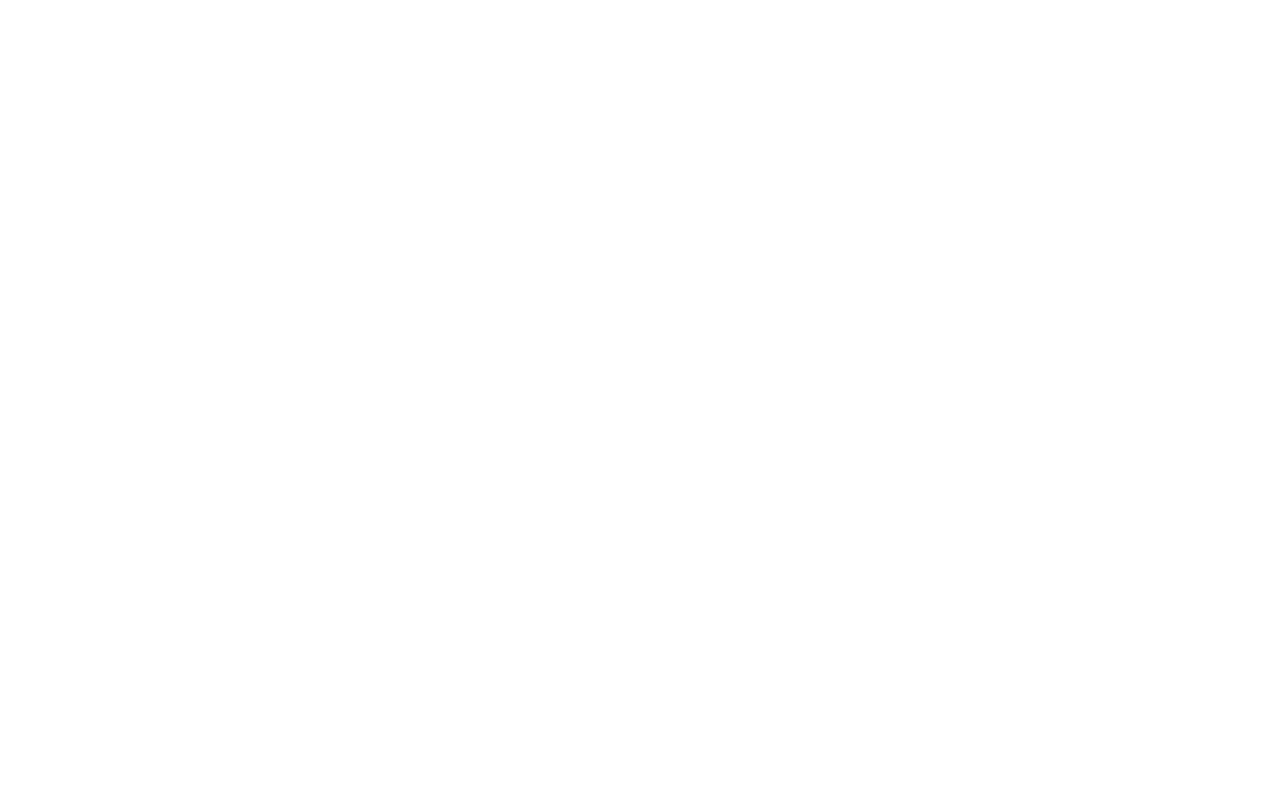
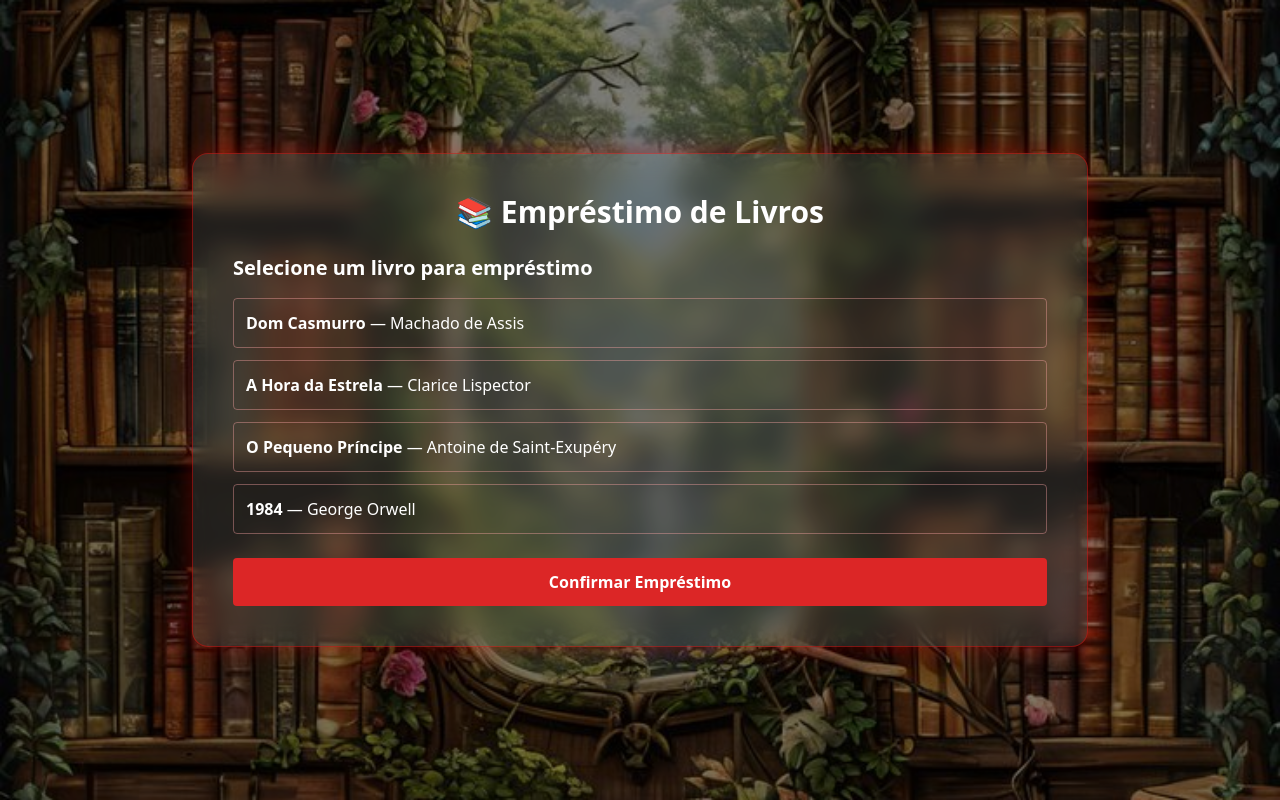
Before and after one commit to natimathias/ProjetoBiblioteca_Frontend_2025, a React (Vite) app: page /emprestimo in a window 1280 px wide. Before the commit this address had no page. Built offline with nearby package versions, Linux system fonts and the light colour scheme.

Commit message:
Estlização
Estilização das páginas catálogo e meus dados - criação/estilização da página empréstimo - se contanto com o banco de dados ainda(será implementando logo mais)

```diff
--- a/src/Rotas.jsx
+++ b/src/Rotas.jsx
@@ -3,7 +3,9 @@ import { Menu } from "./pages/Menu/Menu";
 import { Login } from "./pages/Login/Login";
 import { Pesquisar } from "./pages/Pesquisar/Pesquisar";
 import { Catalogo } from "./pages/Catalogo/Catalogo";
-import { MeusDados } from "./pages/MeusDados/MeusDados"
+import { MeusDados } from "./pages/MeusDados/MeusDados";
+import { Emprestimo } from "./pages/Emprestimo/Emprestimo";
+
 
 export function Rotas() {
     return (
@@ -14,6 +16,7 @@ export function Rotas() {
                 <Route path="/pesquisar" element={<Pesquisar />} />
                 <Route path="/catalogo" element={<Catalogo />} />
                 <Route path="/dados" element={<MeusDados />} />
+                <Route path="/emprestimo" element={<Emprestimo/>}/>
             </Routes>
         </BrowserRouter>
     )
--- a/src/pages/Catalogo/Catalogo.jsx
+++ b/src/pages/Catalogo/Catalogo.jsx
@@ -0,0 +1,41 @@
+export function Catalogo() {
+    const livros = [
+        { titulo: "Dom Casmurro", autor: "Machado de Assis" },
+        { titulo: "A Hora da Estrela", autor: "Clarice Lispector" },
+        { titulo: "O Pequeno Príncipe", autor: "Antoine de Saint-Exupéry" },
+    ];
+
+    return (
+        <div className="relative min-h-screen flex items-center justify-center bg-black">
+            <div
+                className="absolute inset-0 bg-cover bg-center z-0"
+                style={{ backgroundImage: "url('/fundo_catalogo.png')" }}
+            />
+            <div className="absolute inset-0 bg-black opacity-50 z-10" />
+            <div
+                className="relative z-20 bg-white/10 p-10 rounded-2xl border border-red-500/50 shadow-xl w-full max-w-4xl text-white"
+                style={{
+                    boxShadow: '0 0 25px rgba(255, 0, 0, 0.3)',
+                    border: '1px solid rgba(255, 0, 0, 0.4)',
+                }}
+            >
+                <h1 className="text-3xl font-bold text-center mb-6">📚 Catálogo da Biblioteca</h1>
+
+                <div
+                    className="grid grid-cols-1 sm:grid-cols-2 gap-6 overflow-y-auto"
+                    style={{ maxHeight: '400px' }}
+                >
+                    {livros.map((livro, index) => (
+                        <div
+                            key={index}
+                            className="bg-white/20 rounded-xl p-4 shadow-md backdrop-blur-sm border border-red-500/30"
+                        >
+                            <h2 className="text-xl font-semibold">{livro.titulo}</h2>
+                            <p className="text-sm text-pink-100">Autor: {livro.autor}</p>
+                        </div>
+                    ))}
+                </div>
+            </div>
+        </div>
+    );
+}
--- /dev/null
+++ b/src/pages/Emprestimo/Emprestimo.jsx
@@ -0,0 +1,68 @@
+import { useState } from "react";
+
+export function Emprestimo() {
+  const livrosDisponiveis = [
+    { id: 1, titulo: "Dom Casmurro", autor: "Machado de Assis" },
+    { id: 2, titulo: "A Hora da Estrela", autor: "Clarice Lispector" },
+    { id: 3, titulo: "O Pequeno Príncipe", autor: "Antoine de Saint-Exupéry" },
+    { id: 4, titulo: "1984", autor: "George Orwell" },
+  ];
+
+  const [livroSelecionado, setLivroSelecionado] = useState(null);
+  const [mensagem, setMensagem] = useState("");
+
+  function confirmarEmprestimo() {
+    if (!livroSelecionado) {
+      setMensagem("Por favor, selecione um livro para emprestar.");
+      return;
+    }
+    setMensagem(`Você emprestou: "${livroSelecionado.titulo}" de ${livroSelecionado.autor}.`);
+    setLivroSelecionado(null);
+  }
+
+  return (
+    <div className="relative min-h-screen flex items-center justify-center bg-black px-4">
+      <div
+        className="absolute inset-0 bg-cover bg-center z-0"
+        style={{ backgroundImage: "url('/fundo_emprestimo.png')" }}
+      />
+      <div className="absolute inset-0 bg-black/50 z-10" />
+      <div
+        className="relative z-20 bg-white/10 p-10 rounded-2xl border border-red-500/50 shadow-xl w-full max-w-4xl text-white backdrop-blur-md"
+        style={{
+          boxShadow: "0 0 25px rgba(255, 0, 0, 0.3)",
+          border: "1px solid rgba(255, 0, 0, 0.4)",
+        }}
+      >
+        <h1 className="text-3xl font-bold text-center mb-6">📚 Empréstimo de Livros</h1>
+
+        <h2 className="text-xl font-semibold mb-4">Selecione um livro para empréstimo</h2>
+
+        <ul className="space-y-3 max-h-60 overflow-y-auto">
+          {livrosDisponiveis.map((livro) => (
+            <li
+              key={livro.id}
+              className={`p-3 rounded cursor-pointer border ${
+                livroSelecionado?.id === livro.id
+                  ? "border-red-500 bg-red-600/40"
+                  : "border-red-300/40"
+              }`}
+              onClick={() => setLivroSelecionado(livro)}
+            >
+              <strong>{livro.titulo}</strong> — {livro.autor}
+            </li>
+          ))}
+        </ul>
+
+        <button
+          onClick={confirmarEmprestimo}
+          className="mt-6 w-full bg-red-600 hover:bg-red-700 transition-colors text-white font-semibold py-3 rounded"
+        >
+          Confirmar Empréstimo
+        </button>
+
+        {mensagem && <p className="mt-4 text-center text-green-400">{mensagem}</p>}
+      </div>
+    </div>
+  );
+}
--- a/src/pages/MeusDados/MeusDados.jsx
+++ b/src/pages/MeusDados/MeusDados.jsx
@@ -0,0 +1,86 @@
+import { useState } from "react";
+
+export function MeusDados() {
+    const usuario = {
+        nome: "Maria da Silva",
+        matricula: "2023123456",
+        email: "maria.silva@email.com",
+        curso: "Engenharia de Software",
+        livrosEmprestados: [
+            { titulo: "1984", autor: "George Orwell", dataEmprestimo: "10/05/2025" },
+            { titulo: "Capitães da Areia", autor: "Jorge Amado", dataEmprestimo: "15/05/2025" },
+        ],
+        historicoDevolucoes: [
+            { titulo: "O Cortiço", autor: "Aluísio Azevedo", dataDevolucao: "02/05/2025" },
+            { titulo: "Vidas Secas", autor: "Graciliano Ramos", dataDevolucao: "28/04/2025" },
+        ],
+    };
+
+    return (
+        <div className="relative min-h-screen flex items-center justify-center bg-black px-4">
+            <div
+                className="absolute inset-0 bg-cover bg-center brightness-50 z-0"
+                style={{ backgroundImage: "url('/fundo_meusdados.png')" }}
+            />
+
+            <div
+                className="relative z-10 bg-white/10 backdrop-blur-md p-10 rounded-2xl border border-red-500/50 shadow-xl w-full max-w-4xl text-white"
+                style={{
+                    boxShadow: '0 0 25px rgba(255, 0, 0, 0.3)',
+                    border: '1px solid rgba(255, 0, 0, 0.4)',
+                }}
+            >
+                <h1 className="text-3xl font-bold text-center mb-6">👤 Meus Dados</h1>
+
+                <div className="space-y-2 mb-8">
+                    <div><span className="font-semibold">Nome:</span> {usuario.nome}</div>
+                    <div><span className="font-semibold">Matrícula:</span> {usuario.matricula}</div>
+                    <div><span className="font-semibold">E-mail:</span> {usuario.email}</div>
+                    <div><span className="font-semibold">Curso:</span> {usuario.curso}</div>
+                    <div><span className="font-semibold">Livros emprestados:</span> {usuario.livrosEmprestados.length}</div>
+                </div>
+
+                <div className="mb-8">
+                    <h2 className="text-2xl font-semibold mb-4">📖 Livros Emprestados</h2>
+                    <div
+                        className="grid grid-cols-1 sm:grid-cols-2 gap-4 overflow-y-auto"
+                        style={{ maxHeight: '300px' }}
+                    >
+                        {usuario.livrosEmprestados.map((livro, index) => (
+                            <div
+                                key={index}
+                                className="bg-white/20 rounded-lg p-4 border border-red-500/30 backdrop-blur-sm shadow"
+                            >
+                                <h3 className="font-bold text-lg">{livro.titulo}</h3>
+                                <p>Autor: {livro.autor}</p>
+                                <p>Data do Empréstimo: {livro.dataEmprestimo}</p>
+                            </div>
+                        ))}
+                        {usuario.livrosEmprestados.length === 0 && (
+                            <p className="text-red-100">Nenhum livro emprestado no momento.</p>
+                        )}
+                    </div>
+                </div>
+
+                <div>
+                    <h2 className="text-2xl font-semibold mb-4">📚 Histórico de Devoluções</h2>
+                    <div className="grid grid-cols-1 sm:grid-cols-2 gap-4">
+                        {usuario.historicoDevolucoes.map((livro, index) => (
+                            <div
+                                key={index}
+                                className="bg-white/20 rounded-lg p-4 border border-red-500/30 backdrop-blur-sm shadow"
+                            >
+                                <h3 className="font-bold text-lg">{livro.titulo}</h3>
+                                <p>Autor: {livro.autor}</p>
+                                <p>Data de Devolução: {livro.dataDevolucao}</p>
+                            </div>
+                        ))}
+                        {usuario.historicoDevolucoes.length === 0 && (
+                            <p className="text-red-100">Nenhuma devolução registrada.</p>
+                        )}
+                    </div>
+                </div>
+            </div>
+        </div>
+    );
+}
--- a/src/pages/Pesquisar/Pesquisar.jsx
+++ b/src/pages/Pesquisar/Pesquisar.jsx
@@ -14,10 +14,10 @@ export function Pesquisar() {
                 className="absolute inset-0 bg-center bg-cover brightness-50"
                 style={{ backgroundImage: "url('/fundo_pesquisar.png')" }}
             />
-            <div className="relative z-10 bg-white/10 backdrop-blur-md rounded-2xl p-10 shadow-xl w-full max-w-3xl text-white border border-red-400"
+            <div className="relative z-10 bg-white/10 backdrop-blur-md rounded-2xl p-10 shadow-xl w-full max-w-3xl text-white border border-red-500/50"
                 style={{
-                    boxShadow: '0 0 25px rgba(255, 0, 122, 0.3)',
-                    border: '1px solid rgba(255, 0, 122, 0.4)',
+                    boxShadow: '0 0 25px rgba(255, 0, 0, 0.3)',
+                    border: '1px solid rgba(255, 0, 0, 0.4)',
                 }}
             >
                 <h1 className="text-3xl font-bold text-center mb-6">Pesquisar</h1>
```
Also changed, not shown: public/fundo_emprestimo.png (added), 1 other file (tests, documents, lock files or other folders).
